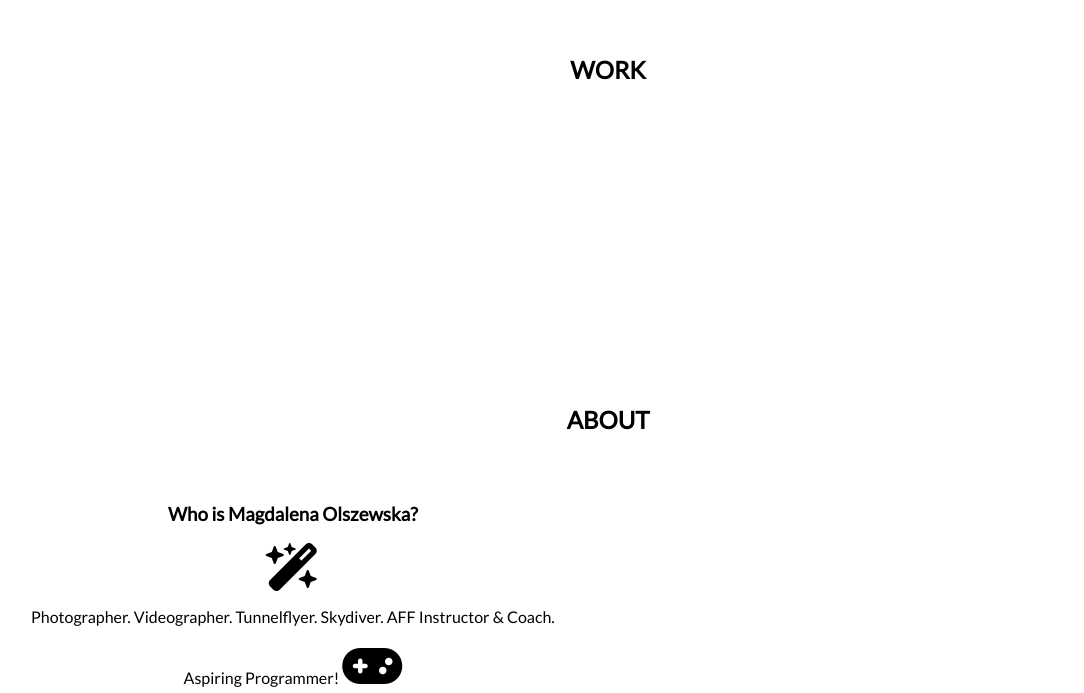
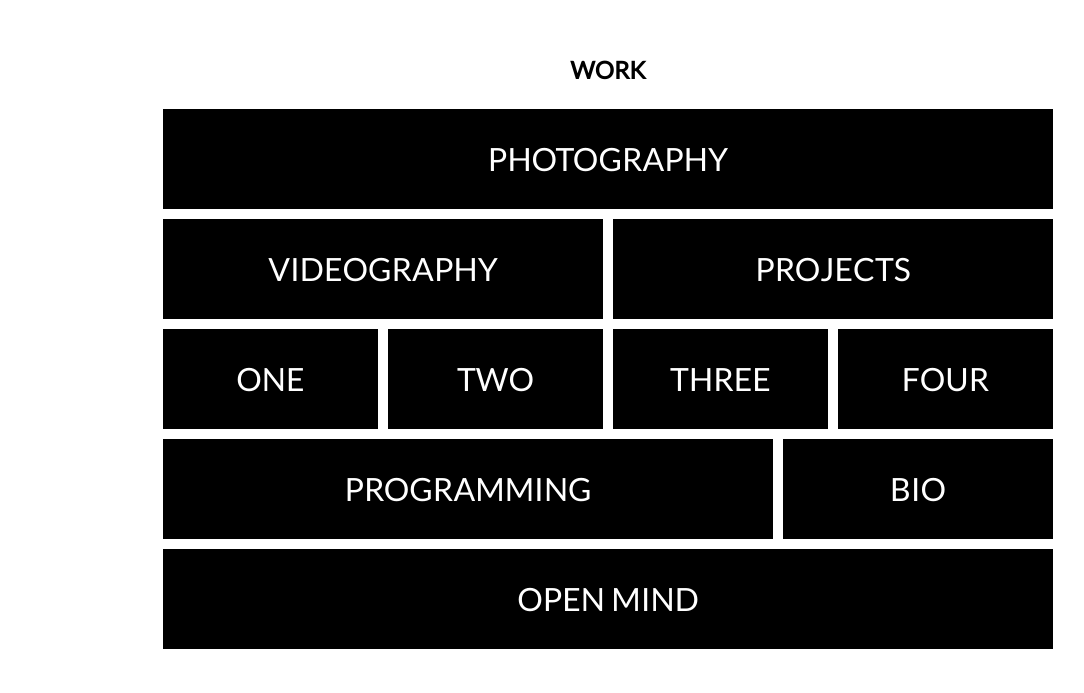
Before and after one commit to skylenka/Sample-portfolio, a plain HTML site: page index.html in a window 1280 px wide. Shown: the part 919-1612 px from the top of the page, without its empty margins (32-1116 px from the left). Drawn offline with Linux system fonts and the light colour scheme.

Commit message:
dodana pseudogaleria z gridem

```diff
--- a/css/style.css
+++ b/css/style.css
@@ -58,11 +58,24 @@ li {
   color: white;
   font-family: 'Lato', sans-serif;
   font-size: 1.5em;
+
 }
 .bonobo {
   margin-top: 0;
   font-size: 4em;
 }
+
+@media (max-width: 770px) {
+  #bobo {
+    font-size: 1em;
+    top: 30%;
+    left: 25%;
+  }
+  .bonobo {
+    font-size: 2em;
+  }
+}
+
 #video {
   width: 100%;
   margin: 0px;
@@ -111,7 +124,7 @@ h2 {
   font-family: 'Lato', sans-serif;
   text-align: center;
   width: 100%;
-  height: 300px;
+  height: 700px;
 }
 
 #about {
@@ -162,3 +175,57 @@ footer {
   text-align: center;
   font-weight: 100;
 }
+
+
+.grid-container {
+  width: 100%;
+  max-width: 900px;
+  margin: 0 auto; }
+  .grid-container .row {
+    display: flex;
+    background-color: white; }
+    @media (max-width: 420px) {
+      .grid-container .row {
+        display: flex;
+        flex-wrap: wrap; }
+        .grid-container .row [class*='col-'] {
+          width: 100%; } }
+  .grid-container [class*='col-'] {
+    min-height: 100px;
+    background: black;
+    margin: 5px;
+    text-align: center;
+    line-height: 100px;
+    font-size: 2em; }
+  .grid-container .col-1 {
+    width: 25%; }
+  .grid-container .col-2 {
+    width: 50%; }
+  .grid-container .col-3 {
+    width: 75%; }
+  .grid-container .col-4 {
+    width: 100%; }
+
+.crazy-layout {
+  margin-top: 20px;
+  color: white;
+  background-color: white;
+  width: 100%; }
+
+.grow {
+  flex-grow: 1;
+  min-height: 100px;
+  background: black;
+  margin: 5px;
+  text-align: center;
+  line-height: 100px;
+  font-size: 2em; }
+
+.nogrow {
+  width: 30%;
+  min-height: 100px;
+  background: black;
+  margin: 5px;
+  text-align: center;
+  line-height: 100px;
+  font-size: 2em; }
--- a/index.html
+++ b/index.html
@@ -55,8 +55,58 @@
     </div>
 </section>
 <section id="work">
-<h2>WORK</h2>
+  <h2>WORK</h2>
+  <div class="crazy-layout">
+    <div class="grid-container">
 
+      <div class="row">
+        <div class="col-4">
+          PHOTOGRAPHY
+        </div>
+      </div>
+
+      <div class="row">
+        <div class="col-2">
+          VIDEOGRAPHY
+        </div>
+        <div class="col-2">
+          PROJECTS
+        </div>
+      </div>
+
+        <div class="row">
+          <div class="col-1">
+            ONE
+          </div>
+          <div class="col-1">
+            TWO
+          </div>
+          <div class="col-1">
+            THREE
+          </div>
+          <div class="col-1">
+            FOUR
+          </div>
+        </div>
+
+        <div class="row">
+          <div class="grow">
+            PROGRAMMING
+        </div>
+        <div class="nogrow">
+          BIO
+        </div>
+        </div>
+
+        <div class="row">
+          <div class="col-4">
+            OPEN MIND
+          </div>
+        </div>
+
+      </div>
+    </div>
+  </div>
 </section>
 <section id="about">
   <h2>ABOUT</h2>
--- /dev/null
+++ b/scss/main.scss
@@ -0,0 +1,111 @@
+// Zadanie z wykładowcą
+
+article {
+  display: flex;
+  section {
+    background: gray;
+    height:100px;
+    width: 25px;
+    margin:5px;
+  }
+
+  .big {
+    flex-grow: 1;
+  }
+}
+
+// Zadanie 1.
+
+.list {
+  list-style: none;
+  display: flex;
+  justify-content: center;
+}
+
+// Zadanie 2.
+
+.circles {
+  display: flex;
+  flex-wrap: wrap;
+  justify-content: space-between;
+
+  div {
+    width: 200px;
+    height: 200px;
+    background-color: #ee7878;
+    border-radius: 50%;
+    text-align: center;
+    line-height: 200px;
+    color: white;
+    font-size: 2em;
+  }
+}
+
+// Zadadnie 3.
+
+* {
+  box-sizing: border-box;
+}
+
+.grid-container {
+  width: 100%;
+  max-width: 900px;
+  margin: 0 auto;
+
+
+  .row {
+    display: flex;
+    background-color: #e1e3e2;
+
+    @media (max-width: 420px) {
+        display: flex;
+        flex-wrap: wrap;
+        [class*='col-'] {
+          width: 100%;
+        }
+    }
+  }
+
+    [class*='col-'] {
+      min-height: 100px;
+      background: #16aa9c;
+      margin:5px;
+      text-align: center;
+      line-height: 100px;
+      font-size: 2em;
+    }
+
+    $colsNumber: 4;
+
+    @for $i from 1 through $colsNumber{
+      .col-#{$i}{
+        width: 100% / $colsNumber * $i;
+      }
+    }
+  }
+
+.crazy-layout {
+  margin-top: 20px;
+  background-color: #333333;
+  width: 100%;
+}
+
+.grow {
+  flex-grow: 1;
+  min-height: 100px;
+  background: #16aa9c;
+  margin:5px;
+  text-align: center;
+  line-height: 100px;
+  font-size: 2em;
+}
+
+.nogrow {
+  width: 30%;
+  min-height: 100px;
+  background: #16aa9c;
+  margin:5px;
+  text-align: center;
+  line-height: 100px;
+  font-size: 2em;
+}
```
Also changed, not shown: gallery.html (added, +65 -0 lines), css/main.css (added).
